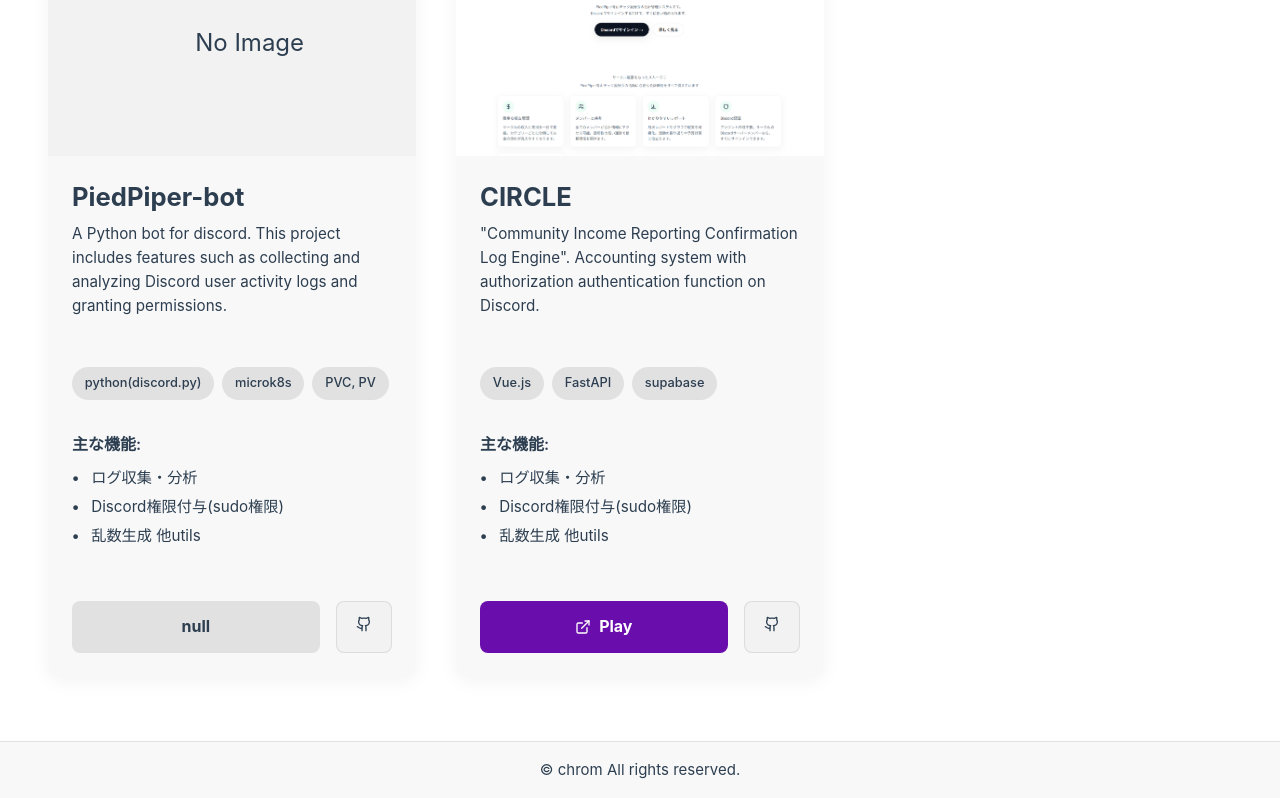
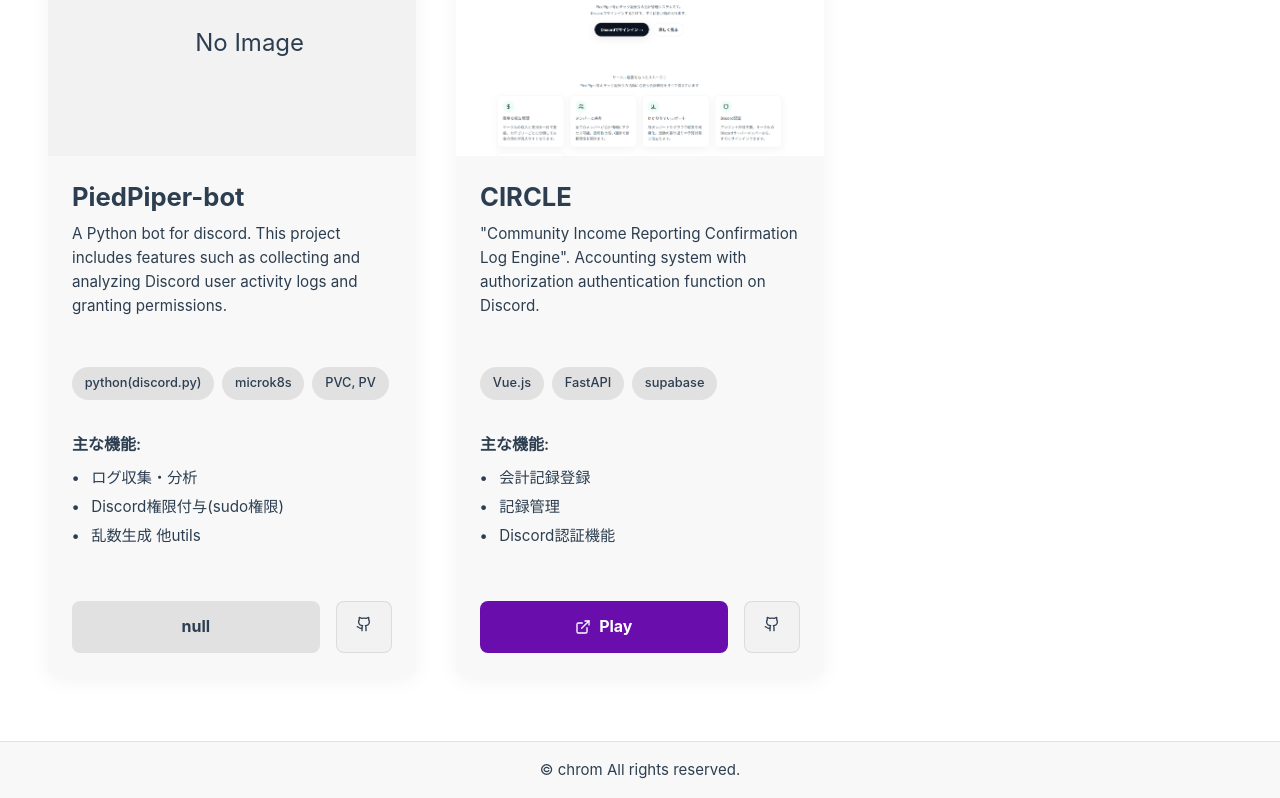
Before and after one commit to chrom9103/Portfolio-site, a Vue app: page /works in a window 1280 px wide. Shown: the part 1099-1897 px from the top of the page. Built offline with nearby package versions, Linux system fonts and the light colour scheme.

Commit message:
fix(WorksPage.vue): CIRCLEプロジェクトの説明を更新

```diff
--- a/src/components/WorksPage.vue
+++ b/src/components/WorksPage.vue
@@ -67,7 +67,7 @@ const works = [
     'Webアプリケーション',
     '"Community Income Reporting Confirmation Log Engine". Accounting system with authorization authentication function on Discord.',
     ['Vue.js', 'FastAPI', 'supabase'],
-    ['ログ収集・分析', 'Discord権限付与(sudo権限)', '乱数生成 他utils'],
+    ['会計記録登録', '記録管理', 'Discord認証機能'],
     '/CIRCLE_img.png',
     'https://www.chrom.jp/CIRCLE/',
     'https://github.com/chrom9103/CIRCLE'
```
